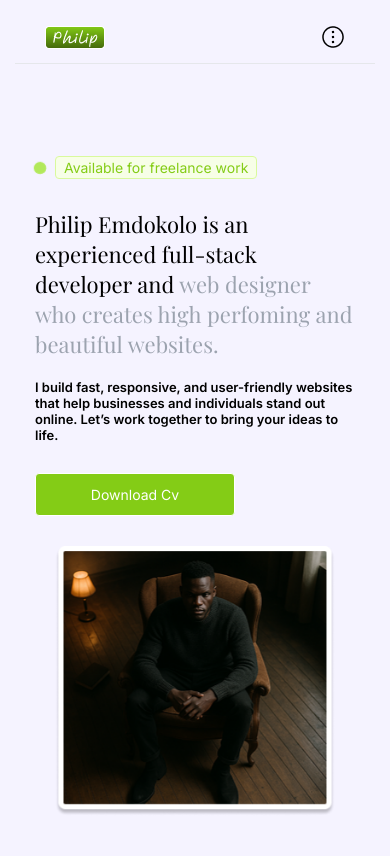
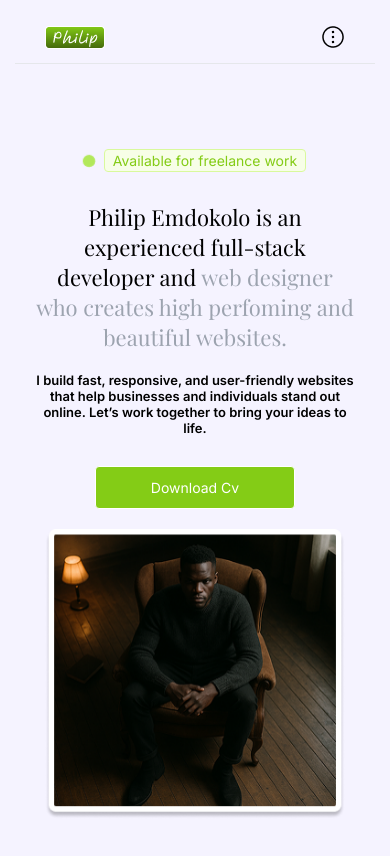
Before and after one commit to phillipmdicullar/portfolio, a React (Vite) app: page / in a window 390 px wide. Shown: the top 856 px of the page. Built offline with nearby package versions, Linux system fonts and the light colour scheme; a web font is replaced by a local one.

Commit message:
reverted to normal state

```diff
--- a/src/Pages/Home/home.css
+++ b/src/Pages/Home/home.css
@@ -70,25 +70,23 @@ button {
     cursor: pointer;
     border: 1px solid #ffff;
 }
+
 @media (max-width: 768px) {
 
     .home {
         flex-direction: column;
-        align-items: flex-start; /* 👈 KEY CHANGE */
         justify-content: center;
         height: auto;
         padding: 20px;
-        gap: 30px;
+        text-align: center;
     }
 
     .home-left {
-        align-items: flex-start; /* 👈 keep text left */
-        width: 100%;
+        align-items: center;
     }
 
     .text-section {
-        align-items: flex-start;
-        width: 100%;
+        align-items: center;
     }
 
     .text-section h4 {
@@ -103,15 +101,9 @@ button {
         font-size: 14px;
     }
 
-    .home-right {
-        width: 100%;
-        display: flex;
-        justify-content: center; /* 👈 ONLY image is centered */
-    }
-
     .home-right img {
         width: 100%;
-        max-width: 280px;
+        max-width: 300px;
         height: auto;
     }
 }
```
